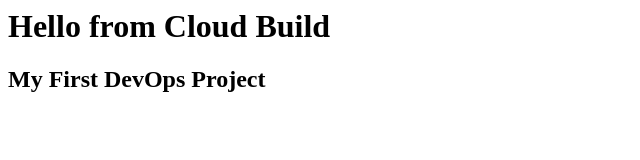
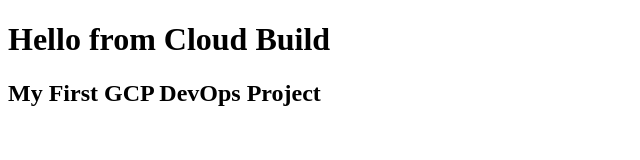
Before and after one commit to lalitha0914/cloudbuild-demo, a plain HTML site: page index.html in a window 1280 px wide. Shown: the whole page, without its empty margins (0-640 px from the left). Drawn offline with Linux system fonts and the light colour scheme.

Commit message:
final working files

```diff
--- a/index.html
+++ b/index.html
@@ -1,2 +1,13 @@
-<h1>Hello from Cloud Build</h1>
-<h2>My First DevOps Project</h2>
+<!DOCTYPE html>
+<html>
+
+<head>
+    <title>GCP DevOps Project</title>
+</head>
+
+<body>
+    <h1>Hello from Cloud Build</h1>
+    <h2>My First GCP DevOps Project</h2>
+</body>
+
+</html>
```
